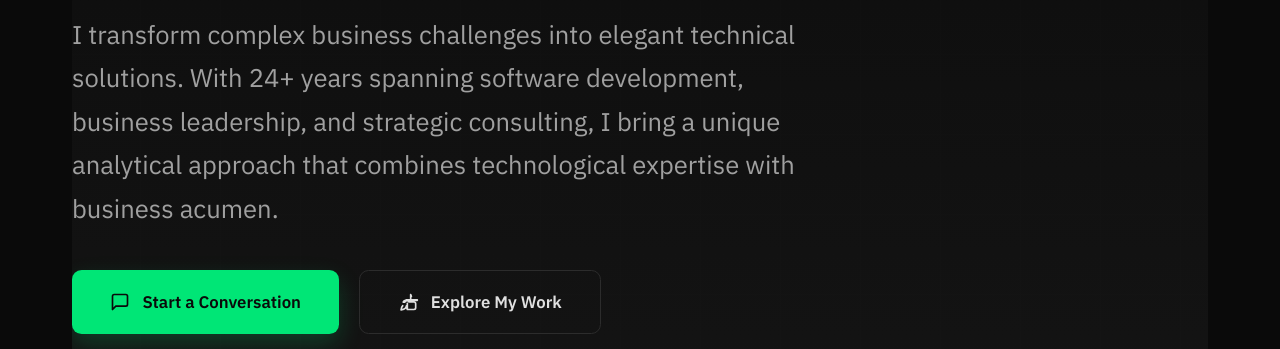
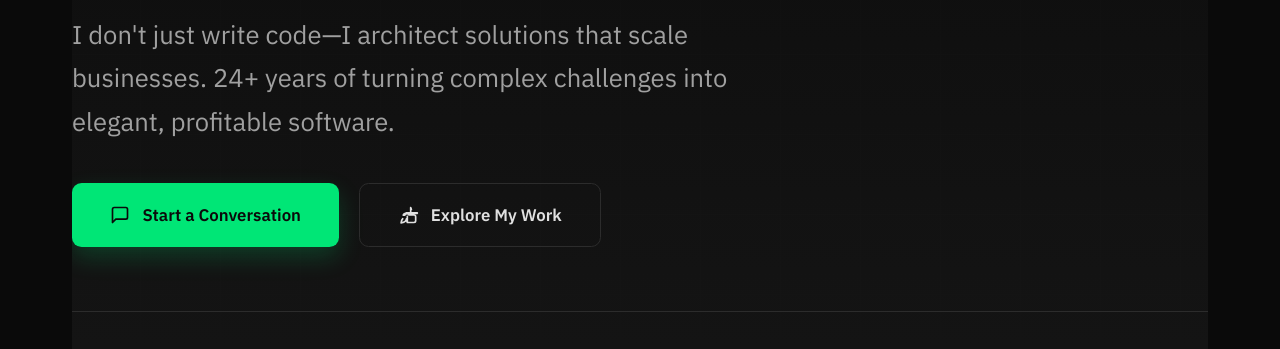
Before and after one commit to nisit/nisit.github.io, a plain HTML site: page index.html in a window 1280 px wide. Shown: the part 414-763 px from the top of the page. Drawn offline with nearby package versions, Linux system fonts and the light colour scheme.

Commit message:
doc: changed text

```diff
--- a/index.html
+++ b/index.html
@@ -1016,9 +1016,8 @@
                     <span class="text-gradient">Building Solutions Through Deep Analysis</span>
                 </h1>
                 <p class="hero-description">
-                    I transform complex business challenges into elegant technical solutions. With 24+ years
-                    spanning software development, business leadership, and strategic consulting, I bring a
-                    unique analytical approach that combines technological expertise with business acumen.
+                I don't just write code—I architect solutions that scale businesses.
+                24+ years of turning complex challenges into elegant, profitable software.
                 </p>
                 <div class="cta-group">
                     <a href="#contact" class="btn btn-primary">
@@ -1454,7 +1453,7 @@
         <section id="journey">
             <div class="section-header">
                 <div class="section-number mono">// 06</div>
-                <h2>My Professional Journey</h2>
+                <h2>From Code to Leadership & Back</h2>
                 <p class="section-description">
                     From engineering and sales leadership at Microsoft to entrepreneurship and
                     freelance development, my diverse background brings unique perspectives to every project.
```
